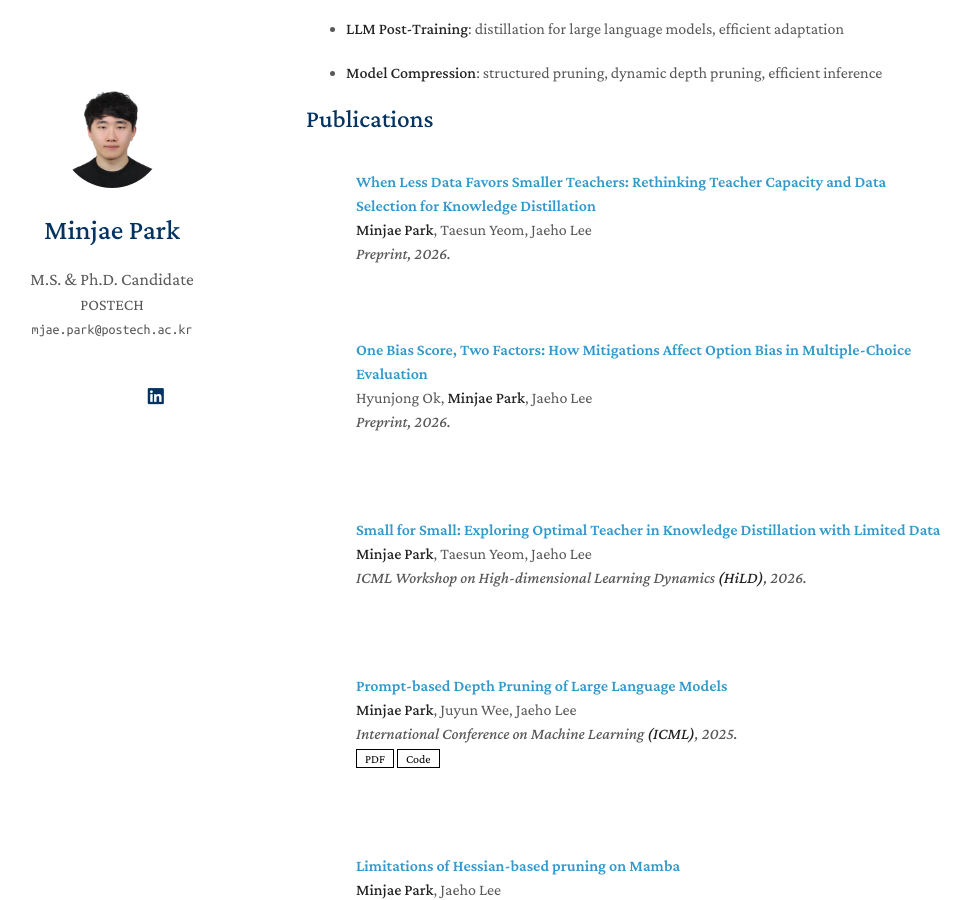
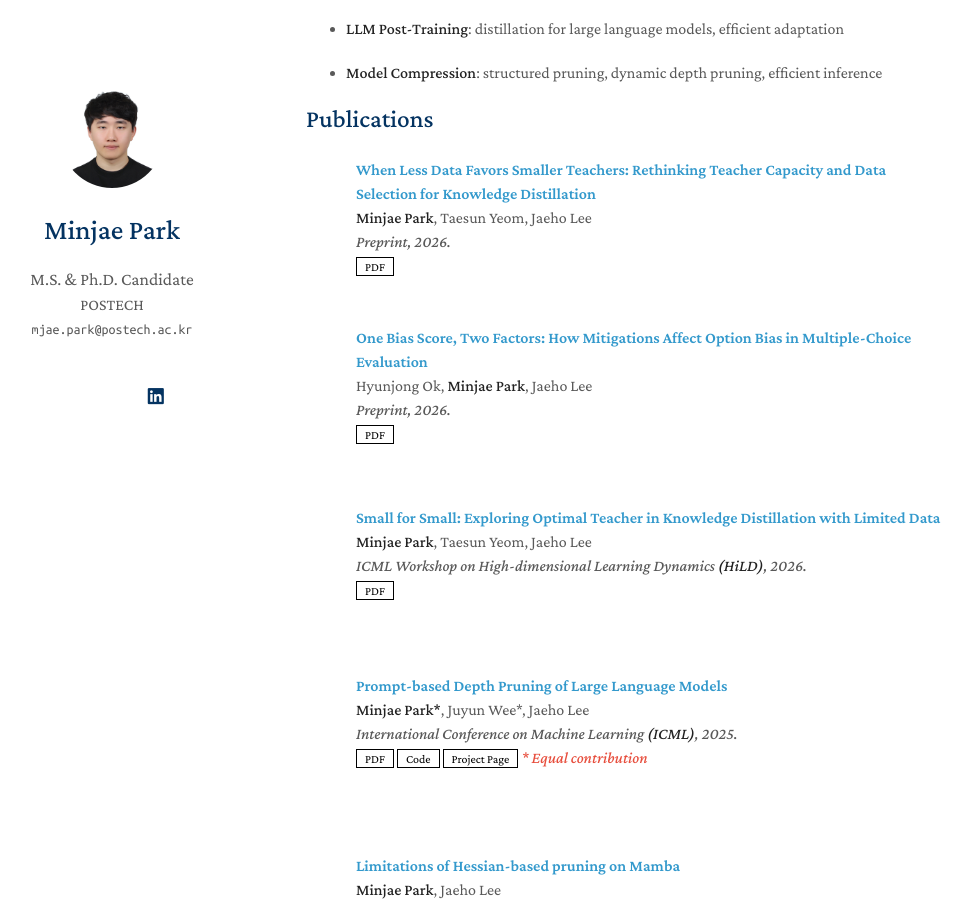
Before and after one commit to mjae-park/mjae-park.github.io, a Jekyll site: the page built from index.md, in a window 1280 px wide and 900 px high, scrolled down 342 px. Shown: the whole window, without its empty margins (164-1136 px from the left). Built offline with Jekyll 4.4.1, drawn with Linux system fonts in a browser that asks for light colours; a style sheet for code colours, icons or effects is not loaded; our own code applies the rules of GitHub Pages for plain Markdown files.

Commit message:
Update publications with PDF links and author details
Added PDF links and updated authorship notes for several publications.

```diff
--- a/_data/publications.yml
+++ b/_data/publications.yml
@@ -3,24 +3,28 @@ main:
     authors: "<strong>Minjae Park</strong>, Taesun Yeom, Jaeho Lee"
     conference_short: Preprint
     conference: "Preprint, 2026."
+    pdf: https://arxiv.org/abs/2609.34489
 
   - title: "One Bias Score, Two Factors: How Mitigations Affect Option Bias in Multiple-Choice Evaluation"
     authors: "Hyunjong Ok, <strong>Minjae Park</strong>, Jaeho Lee"
     conference_short: Preprint
     conference: "Preprint, 2026."
+    pdf: https://arxiv.org/abs/2610.20993
 
   - title: "Small for Small: Exploring Optimal Teacher in Knowledge Distillation with Limited Data"
     authors: "<strong>Minjae Park</strong>, Taesun Yeom, Jaeho Lee"
     conference_short: HiLD
     conference: "ICML Workshop on High-dimensional Learning Dynamics <strong>(HiLD)</strong>, 2026."
+    pdf: https://openreview.net/forum?id=FUahLuyWLU
 
   - title: "Prompt-based Depth Pruning of Large Language Models"
-    authors: "<strong>Minjae Park</strong>, Juyun Wee, Jaeho Lee"
+    authors: "<strong>Minjae Park*</strong>, Juyun Wee*, Jaeho Lee"
+    notes: "* Equal contribution"
     conference_short: ICML
     conference: "International Conference on Machine Learning <strong>(ICML)</strong>, 2025."
     pdf: https://arxiv.org/abs/2502.04348
     code: https://github.com/tada0347/PuDDing
-    project: https://jwee01.github.io/PuDDing/
+    page: https://jwee01.github.io/PuDDing/
 
   - title: "Limitations of Hessian-based pruning on Mamba"
     authors: "<strong>Minjae Park</strong>, Jaeho Lee"
```
